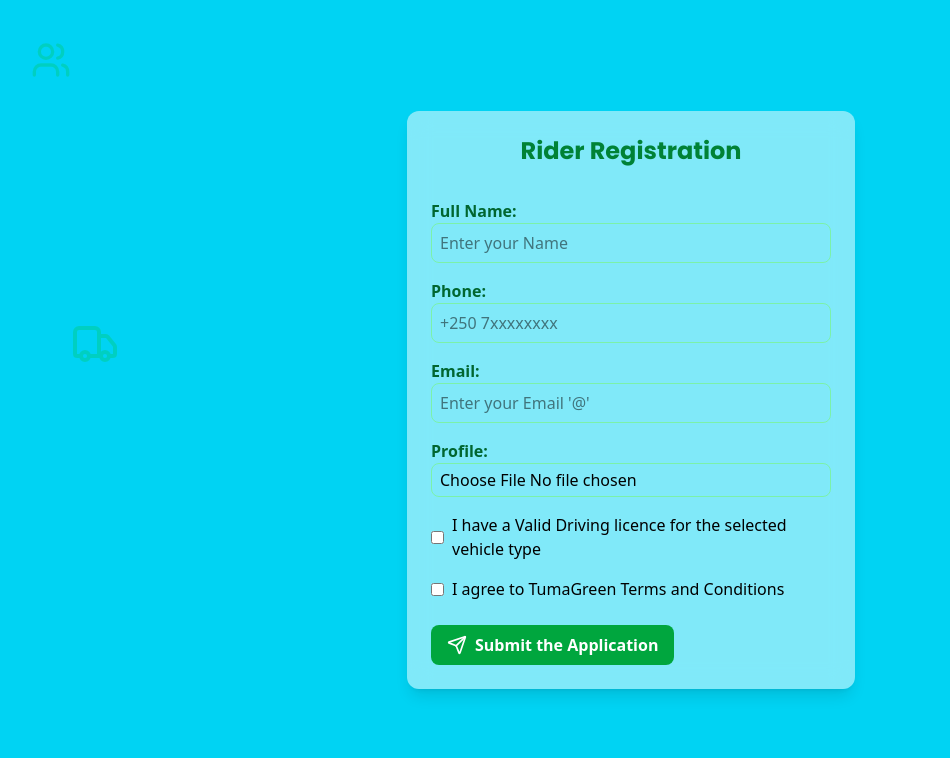
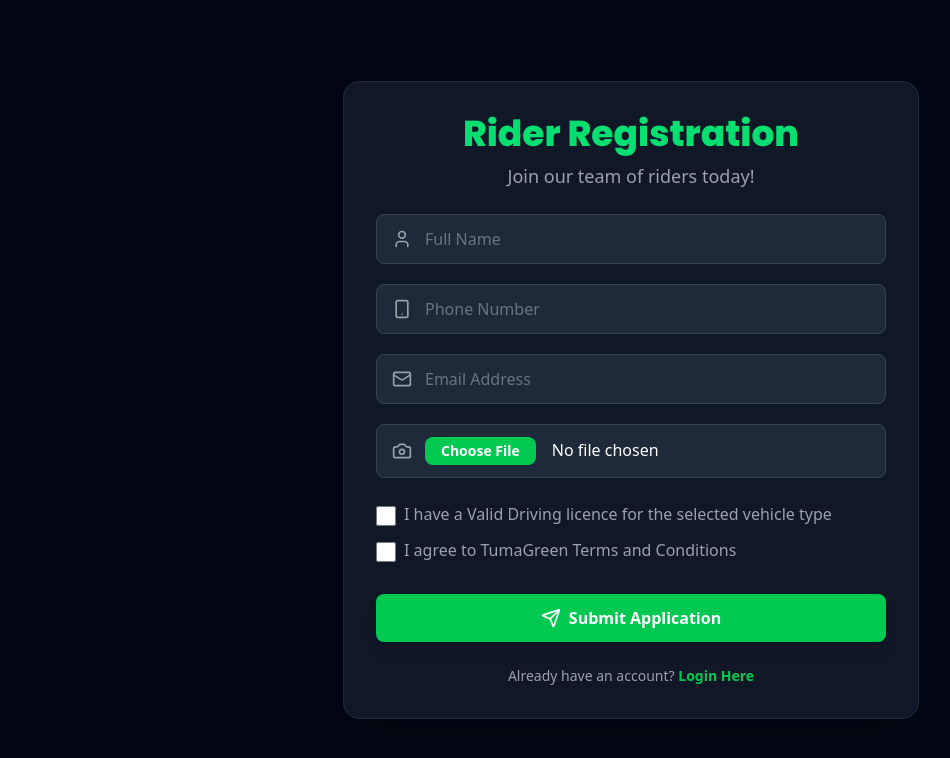
Before and after one commit to Shemab23/TumaGreen, a React (Vite) app in the folder frontend/: page /register/rider in a window 1280 px wide. Shown: the top 758 px of the page, without its empty margins (9-959 px from the left). Built offline with nearby package versions, Linux system fonts and the light colour scheme.

Commit message:
Updated reg bar

```diff
--- a/frontend/src/Pages/Register/RegisterRider.jsx
+++ b/frontend/src/Pages/Register/RegisterRider.jsx
@@ -1,7 +1,7 @@
 import React, { useState } from "react";
 import { useNavigate } from "react-router-dom";
-import { FadePage, FadeInUp, ZoomIn } from "../../components/motion/animations";
-import { Send, Users, Truck } from "lucide-react";
+import { motion } from "framer-motion";
+import { User, Smartphone, Mail, Camera, Check, Send } from "lucide-react";
 
 const RegisterRider = () => {
   const navigate = useNavigate();
@@ -31,101 +31,115 @@ const RegisterRider = () => {
   };
 
   return (
-    <FadePage>
-      <div className="h-screen w-screen bg-cyan-400 flex flex-col items-center justify-center relative px-4 overflow-hidden">
+    <section className="min-h-screen flex items-center justify-center bg-gray-950 px-4 py-12">
+      <motion.div
+        className="w-full max-w-xl py-8 px-8 rounded-2xl shadow-2xl bg-gray-900 border border-gray-800 text-white"
+        initial={{ opacity: 0, y: 50 }}
+        animate={{ opacity: 1, y: 0 }}
+        transition={{ duration: 0.8, ease: "easeOut" }}
+      >
+        <div className="text-center mb-6">
+          <h2 className="text-4xl font-extrabold text-green-400 mb-2">
+            Rider Registration
+          </h2>
+          <p className="text-gray-400 text-lg">
+            Join our team of riders today!
+          </p>
+        </div>
 
-        {/* Floating background icons */}
-        <FadeInUp delay={0.2}>
-          <Users className="absolute top-10 left-10 w-10 h-10 text-green-500 opacity-30" />
-        </FadeInUp>
-        <FadeInUp delay={0.4}>
-          <Truck className="absolute top-80 left-20 w-12 h-12 text-green-500 opacity-30" />
-        </FadeInUp>
-
-        {/* Form container */}
-        <FadeInUp>
-          <div className="w-full max-w-md bg-white/50 backdrop-blur-md p-6 rounded-xl shadow-lg flex flex-col gap-4">
-            <h2 className="text-2xl font-bold text-green-700 text-center mb-4">Rider Registration</h2>
-
+        {/* Form Fields */}
+        <form className="w-full grid gap-5">
           {/* Full Name */}
-            <div className="flex flex-col">
-              <label className="font-semibold text-green-800">Full Name:</label>
+          <div className="relative">
+            <User className="absolute top-1/2 left-4 transform -translate-y-1/2 w-5 h-5 text-gray-400" />
             <input
               type="text"
               value={name}
               onChange={(e) => setName(e.target.value)}
-                placeholder="Enter your Name"
-                className="rounded-lg px-2 h-10 border border-green-300"
+              placeholder="Full Name"
+              className="w-full pl-12 pr-4 py-3 border border-gray-700 rounded-lg bg-gray-800 text-white placeholder-gray-500 focus:outline-none focus:ring-2 focus:ring-green-500"
             />
           </div>
 
           {/* Phone */}
-            <div className="flex flex-col">
-              <label className="font-semibold text-green-800">Phone:</label>
+          <div className="relative">
+            <Smartphone className="absolute top-1/2 left-4 transform -translate-y-1/2 w-5 h-5 text-gray-400" />
             <input
               type="text"
               value={phone}
               onChange={(e) => setPhone(e.target.value)}
-                placeholder="+250 7xxxxxxxx"
-                className="rounded-lg px-2 h-10 border border-green-300"
+              placeholder="Phone Number"
+              className="w-full pl-12 pr-4 py-3 border border-gray-700 rounded-lg bg-gray-800 text-white placeholder-gray-500 focus:outline-none focus:ring-2 focus:ring-green-500"
             />
           </div>
 
           {/* Email */}
-            <div className="flex flex-col">
-              <label className="font-semibold text-green-800">Email:</label>
+          <div className="relative">
+            <Mail className="absolute top-1/2 left-4 transform -translate-y-1/2 w-5 h-5 text-gray-400" />
             <input
               type="email"
               value={email}
               onChange={(e) => setEmail(e.target.value)}
-                placeholder="Enter your Email '@'"
-                className="rounded-lg px-2 h-10 border border-green-300"
+              placeholder="Email Address"
+              className="w-full pl-12 pr-4 py-3 border border-gray-700 rounded-lg bg-gray-800 text-white placeholder-gray-500 focus:outline-none focus:ring-2 focus:ring-green-500"
             />
           </div>
 
           {/* Profile */}
-            <div className="flex flex-col">
-              <label className="font-semibold text-green-800">Profile:</label>
+          <div className="relative">
+            <Camera className="absolute top-1/2 left-4 transform -translate-y-1/2 w-5 h-5 text-gray-400" />
             <input
               type="file"
               onChange={(e) => setProfile(e.target.files[0])}
-                className="rounded-lg px-2 py-1 border border-green-300 cursor-pointer"
+              className="w-full pl-12 pr-4 py-3 border border-gray-700 rounded-lg bg-gray-800 text-white file:mr-4 file:py-1 file:px-4 file:rounded-lg file:border-0 file:text-sm file:font-semibold file:bg-green-500 file:text-white hover:file:bg-green-600 transition-colors cursor-pointer"
             />
           </div>
+        </form>
 
-            {/* Driving licence checkbox */}
-            <div className="flex items-center gap-2">
+        {/* Checkboxes */}
+        <div className="mt-6 space-y-3">
+          <div className="flex items-start gap-2">
             <input
               type="checkbox"
               checked={licence}
               onChange={(e) => setLicence(e.target.checked)}
+              className="mt-1 w-5 h-5 accent-green-500"
             />
-              <label>I have a Valid Driving licence for the selected vehicle type</label>
+            <label className="text-gray-400">I have a Valid Driving licence for the selected vehicle type</label>
           </div>
-
-            {/* Terms & conditions checkbox */}
-            <div className="flex items-center gap-2">
+          <div className="flex items-start gap-2">
             <input
               type="checkbox"
               checked={agree}
               onChange={(e) => setAgree(e.target.checked)}
+              className="mt-1 w-5 h-5 accent-green-500"
             />
-              <label>I agree to TumaGreen Terms and Conditions</label>
+            <label className="text-gray-400">I agree to TumaGreen Terms and Conditions</label>
+          </div>
         </div>
 
         {/* Submit button */}
-            <ZoomIn>
-              <button
+        <motion.button
           onClick={handleSubmit}
-                className="bg-green-600 text-white font-semibold py-2 px-4 rounded-lg mt-2 flex items-center justify-center gap-2 hover:bg-green-700 transition-colors"
+          className="w-full flex items-center justify-center gap-2 bg-green-500 hover:bg-green-600 text-white font-bold py-3 px-6 rounded-lg mt-8 shadow-lg transition-colors"
+          whileHover={{ scale: 1.05 }}
+          whileTap={{ scale: 0.95 }}
         >
-                <Send className="w-5 h-5" /> Submit the Application
-              </button>
-            </ZoomIn>
-          </div>
-        </FadeInUp>
-      </div>
-    </FadePage>
+          <Send size={20} /> Submit Application
+        </motion.button>
+
+        {/* Login redirect */}
+        <p className="text-center text-sm mt-6 text-gray-400">
+          Already have an account?{" "}
+          <span
+            className="font-bold text-green-500 cursor-pointer hover:underline"
+            onClick={() => navigate("/login")}
+          >
+            Login Here
+          </span>
+        </p>
+      </motion.div>
+    </section>
   );
 };
 
--- a/frontend/src/Pages/Register/RegisterUser.jsx
+++ b/frontend/src/Pages/Register/RegisterUser.jsx
@@ -1,7 +1,7 @@
 import React, { useState } from "react";
 import { useNavigate } from "react-router-dom";
-import { FadePage, FadeInUp, ZoomIn } from "../../components/motion/animations";
-import { Leaf, Users } from "lucide-react";
+import { motion } from "framer-motion";
+import { User, Smartphone, Mail, Lock, Camera, Send } from "lucide-react";
 
 const RegisterUser = () => {
   const navigate = useNavigate();
@@ -28,95 +28,105 @@ const RegisterUser = () => {
   };
 
   return (
-    <FadePage>
-      <div className="h-screen w-screen bg-cyan-400 flex flex-col items-center justify-center relative px-4 overflow-hidden">
-
-        {/* Floating background icons */}
-        <FadeInUp delay={0.2}>
-          <Leaf className="absolute top-10 left-10 w-10 h-10 text-green-500 opacity-30" />
-        </FadeInUp>
-        <FadeInUp delay={0.4}>
-          <Users className="absolute top-80 left-20 w-12 h-12 text-green-500 opacity-30" />
-        </FadeInUp>
-
-        {/* Registration form container */}
-        <FadeInUp>
-          <div className="w-full max-w-md bg-white/50 backdrop-blur-md p-6 rounded-xl shadow-lg flex flex-col gap-4">
-            <h2 className="text-2xl font-bold text-green-700 text-center mb-4">
+    <section className="min-h-screen flex items-center justify-center bg-gray-950 px-4 py-12">
+      <motion.div
+        className="w-full max-w-xl py-8 px-8 rounded-2xl shadow-2xl bg-gray-900 border border-gray-800 text-white"
+        initial={{ opacity: 0, y: 50 }}
+        animate={{ opacity: 1, y: 0 }}
+        transition={{ duration: 0.8, ease: "easeOut" }}
+      >
+        <div className="text-center mb-6">
+          <h2 className="text-4xl font-extrabold text-green-400 mb-2">
             User Registration
           </h2>
+          <p className="text-gray-400 text-lg">
+            Create your account to get started.
+          </p>
+        </div>
 
-            {/* Name field */}
-            <div className="flex flex-col">
-              <label className="font-semibold text-green-800">Name:</label>
+        {/* Form Fields */}
+        <form className="w-full grid gap-5">
+          {/* Full Name */}
+          <div className="relative">
+            <User className="absolute top-1/2 left-4 transform -translate-y-1/2 w-5 h-5 text-gray-400" />
             <input
               type="text"
               value={name}
               onChange={(e) => setName(e.target.value)}
-                placeholder="Enter your Name"
-                className="rounded-lg px-2 h-10 border border-green-300"
+              placeholder="Full Name"
+              className="w-full pl-12 pr-4 py-3 border border-gray-700 rounded-lg bg-gray-800 text-white placeholder-gray-500 focus:outline-none focus:ring-2 focus:ring-green-500"
             />
           </div>
 
-            {/* Email field */}
-            <div className="flex flex-col">
-              <label className="font-semibold text-green-800">Email:</label>
+          {/* Email */}
+          <div className="relative">
+            <Mail className="absolute top-1/2 left-4 transform -translate-y-1/2 w-5 h-5 text-gray-400" />
             <input
               type="email"
               value={email}
               onChange={(e) => setEmail(e.target.value)}
-                placeholder="Enter your Email '@'"
-                className="rounded-lg px-2 h-10 border border-green-300"
+              placeholder="Email Address"
+              className="w-full pl-12 pr-4 py-3 border border-gray-700 rounded-lg bg-gray-800 text-white placeholder-gray-500 focus:outline-none focus:ring-2 focus:ring-green-500"
             />
           </div>
 
-            {/* Profile upload */}
-            <div className="flex flex-col">
-              <label className="font-semibold text-green-800">Profile:</label>
+          {/* Profile */}
+          <div className="relative">
+            <Camera className="absolute top-1/2 left-4 transform -translate-y-1/2 w-5 h-5 text-gray-400" />
             <input
               type="file"
               onChange={(e) => setProfile(e.target.files[0])}
-                className="rounded-lg px-2 py-1 border border-green-300 cursor-pointer"
+              className="w-full pl-12 pr-4 py-3 border border-gray-700 rounded-lg bg-gray-800 text-white file:mr-4 file:py-1 file:px-4 file:rounded-lg file:border-0 file:text-sm file:font-semibold file:bg-green-500 file:text-white hover:file:bg-green-600 transition-colors cursor-pointer"
             />
           </div>
 
           {/* Password */}
-            <div className="flex flex-col">
-              <label className="font-semibold text-green-800">Password:</label>
+          <div className="relative">
+            <Lock className="absolute top-1/2 left-4 transform -translate-y-1/2 w-5 h-5 text-gray-400" />
             <input
               type="password"
               value={password}
               onChange={(e) => setPassword(e.target.value)}
-                placeholder="**********"
-                className="rounded-lg px-2 h-10 border border-green-300"
+              placeholder="Password"
+              className="w-full pl-12 pr-4 py-3 border border-gray-700 rounded-lg bg-gray-800 text-white placeholder-gray-500 focus:outline-none focus:ring-2 focus:ring-green-500"
             />
           </div>
 
           {/* Confirm password */}
-            <div className="flex flex-col">
-              <label className="font-semibold text-green-800">Confirm Password:</label>
+          <div className="relative">
+            <Lock className="absolute top-1/2 left-4 transform -translate-y-1/2 w-5 h-5 text-gray-400" />
             <input
               type="password"
               value={password1}
               onChange={(e) => setPassword1(e.target.value)}
-                placeholder="**********"
-                className="rounded-lg px-2 h-10 border border-green-300"
+              placeholder="Confirm Password"
+              className="w-full pl-12 pr-4 py-3 border border-gray-700 rounded-lg bg-gray-800 text-white placeholder-gray-500 focus:outline-none focus:ring-2 focus:ring-green-500"
             />
           </div>
+        </form>
 
-            {/* Register button */}
-            <ZoomIn>
-              <button
+        {/* Submit button */}
+        <motion.button
           onClick={handleRegister}
-                className="bg-green-600 text-white font-semibold py-2 px-4 rounded-lg mt-2 hover:bg-green-700 transition-colors"
+          className="w-full flex items-center justify-center gap-2 bg-green-500 hover:bg-green-600 text-white font-bold py-3 px-6 rounded-lg mt-8 shadow-lg transition-colors"
+          whileHover={{ scale: 1.05 }}
+          whileTap={{ scale: 0.95 }}
         >
-                Register
-              </button>
-            </ZoomIn>
-          </div>
-        </FadeInUp>
-      </div>
-    </FadePage>
+          <Send size={20} /> Register Account
+        </motion.button>
+
+        {/* Login redirect */}
+        <p className="text-center text-sm mt-6 text-gray-400">
+          Already have an account?{" "}
+          <span
+            className="font-bold text-green-500 cursor-pointer hover:underline"
+            onClick={() => navigate("/login")}
+          >
+            Login Here
+          </span>
+        </p>
+      </motion.div>
+    </section>
   );
 };
 
```
Lines whose indentation alone changed are shown as unchanged.
